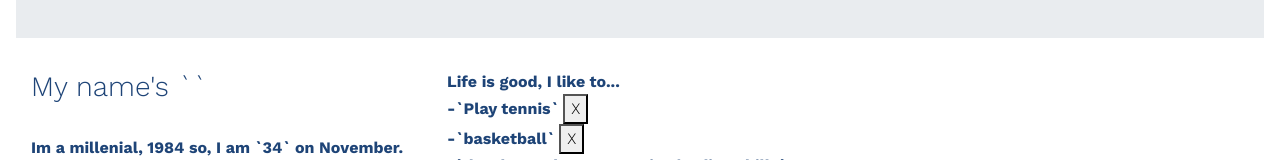
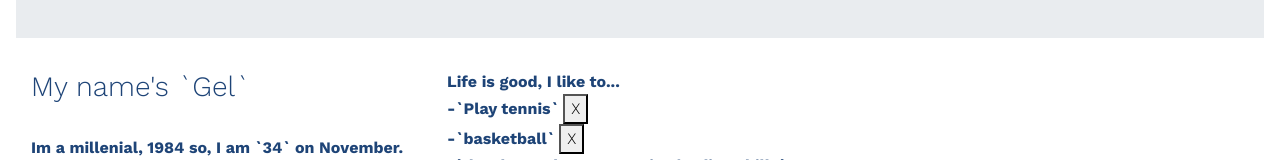
Before and after one commit to IamGiel/AngularApplication, an Angular app: page /traversy in a window 1280 px wide. Shown: the part 460-620 px from the top of the page. Built offline with nearby package versions, Linux system fonts and the light colour scheme.

Commit message:
added questions

```diff
--- a/src/app/traversy/traversy.component.ts
+++ b/src/app/traversy/traversy.component.ts
@@ -23,7 +23,7 @@ export class TraversyComponent implements OnInit {
   ngOnInit() {
     console.log("ngOnInit is initialized, changed the name of John Doe to Gel");
     console.log("typescript strictly tells us of its `type`");
-    this.interpolation = "";
+    this.interpolation = "Gel";
     console.log("use javascript logic for getting age");
     this.age = this.age - 1984;
     this.email = "Lfagel84@gmail.com";
```
Also changed, not shown: src/app/home/home.component.ts (+10 -0 lines).
